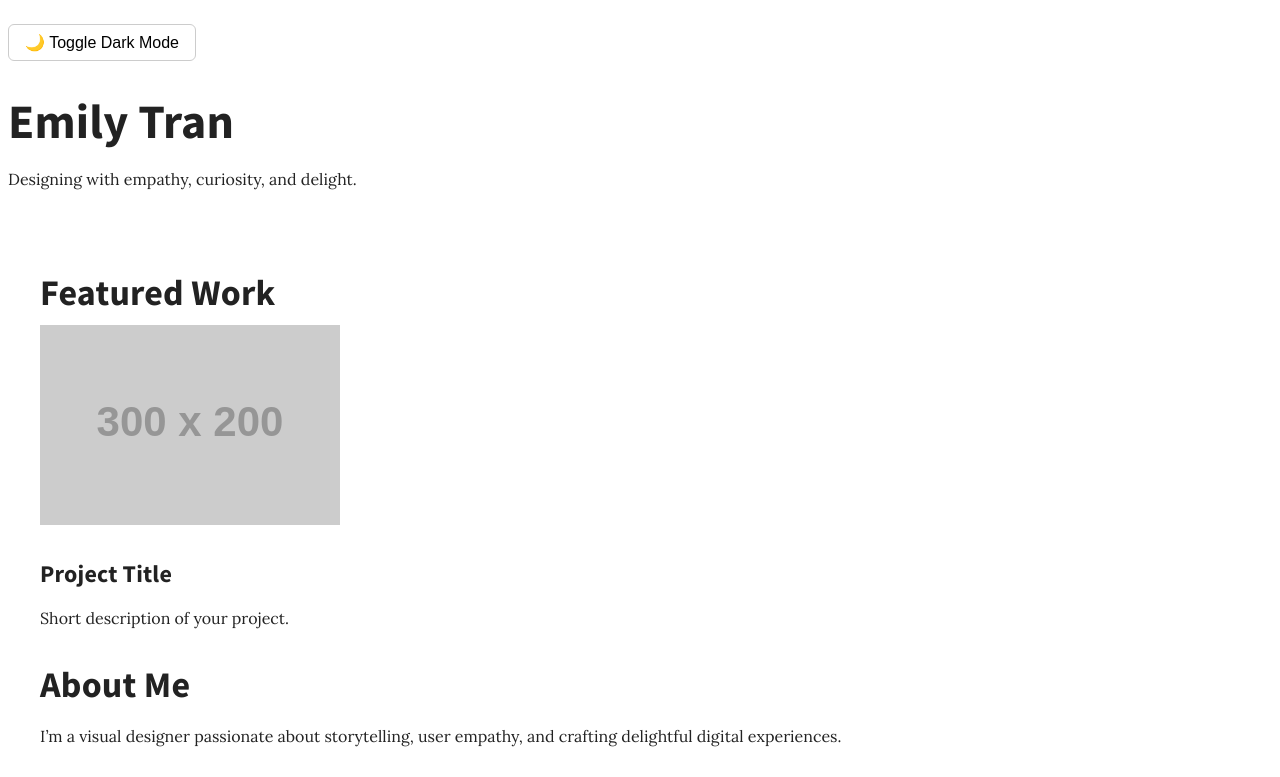
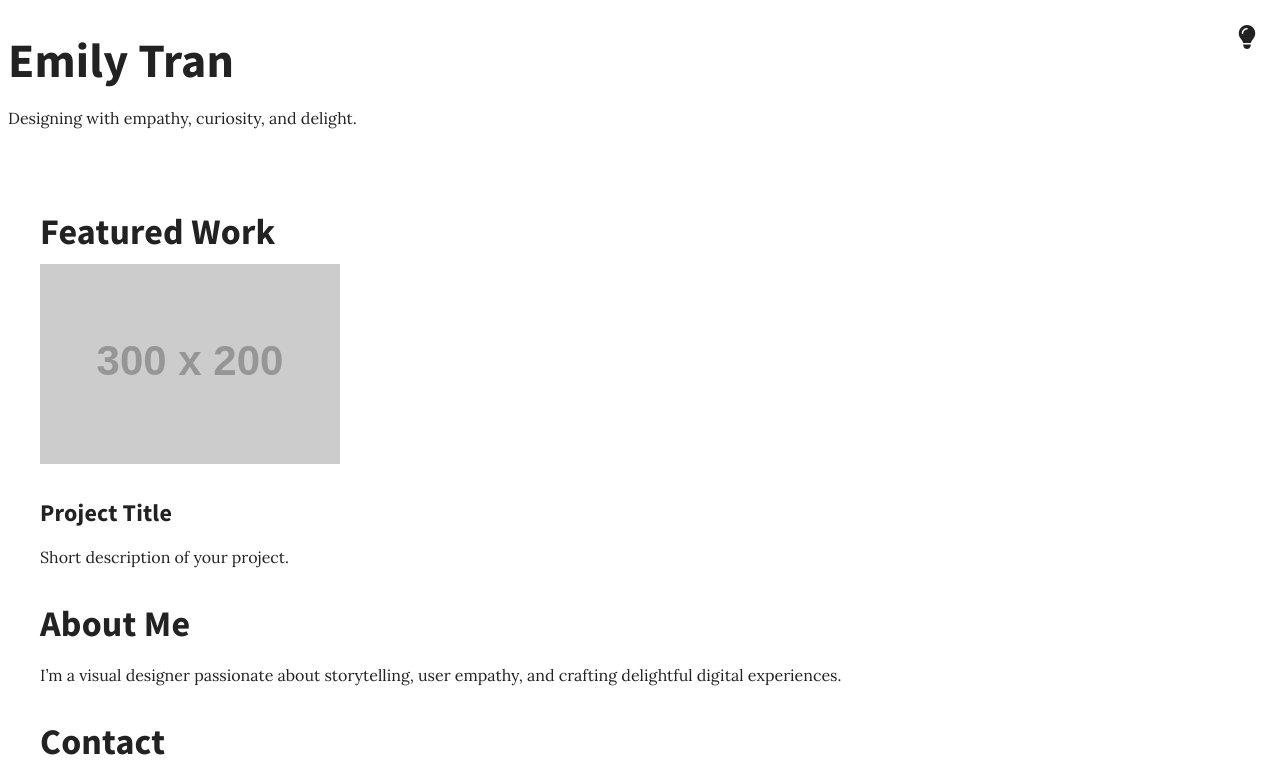
Before and after one commit to emillionideas/emilyphuctran.github.io, a plain HTML site: page index.html in a window 1280 px wide. Shown: the top 777 px of the page. Drawn offline with Linux system fonts and the light colour scheme; placeholder pictures from the web are drawn by us.

Commit message:
Use Font Awesome lightbulb for dark mode toggle

```diff
--- a/css/style.css
+++ b/css/style.css
@@ -70,20 +70,26 @@ html {
   /* ---------------------------------- */
   /* Dark Mode */
   /* ---------------------------------- */
+  header {
+    position: relative;
+  }
 
   #dark-mode-toggle {
-    margin-top: 1rem;
-    padding: 0.5rem 1rem;
-    font-size: 1rem;
+    position: fixed;
+    top: 1rem;
+    right: 1rem;
+    font-size: 1.5rem;
     background: none;
-    border: 1px solid #ccc;
-    border-radius: 6px;
+    border: none;
     cursor: pointer;
-    transition: background 0.3s ease;
+    color: inherit;
+    padding: 0.5rem;
+    z-index: 1000; /* make sure it stays on top */
+    transition: transform 0.2s ease;
   }
 
   #dark-mode-toggle:hover {
-    background-color: #EFEFEF;
+    transform: scale(1.1);
   }
 
   body.dark-mode h1,
--- a/index.html
+++ b/index.html
@@ -4,9 +4,12 @@
   <meta charset="UTF-8" />
   <meta name="viewport" content="width=device-width, initial-scale=1.0" />
   <title>Emily Tran | Designer</title>
-  <button id="dark-mode-toggle" aria-label="Toggle dark mode">🌙 Toggle Dark Mode</button>
-  <link rel="stylesheet" href="css/style.css" />
+  <button id="dark-mode-toggle" aria-label="Toggle dark mode">
+    <i class="fas fa-lightbulb"></i>
+  </button>
+    <link rel="stylesheet" href="css/style.css" />
   <link href="https://fonts.googleapis.com/css2?family=Lora:wght@400;600&family=Source+Sans+Pro:wght@400;600;700&display=swap" rel="stylesheet">
+  <link rel="stylesheet" href="https://cdnjs.cloudflare.com/ajax/libs/font-awesome/6.5.0/css/all.min.css">
 
 </head>
 <body>
```
